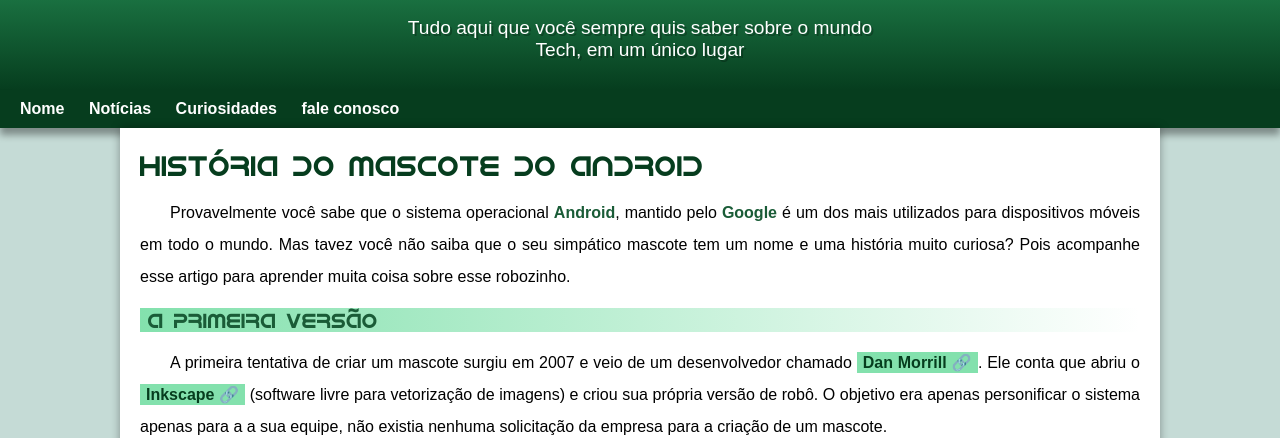
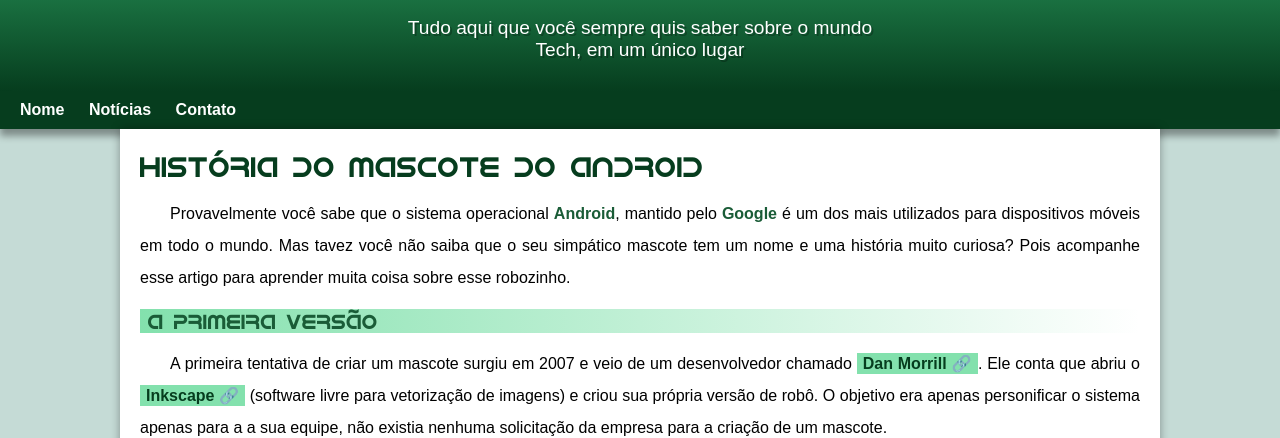
Before and after one commit to lucassantoscoelho/projeto-android, a plain HTML site: page index.html in a window 1280 px wide. Shown: the part 100-538 px from the top of the page. Drawn offline with Linux system fonts and the light colour scheme.

Commit message:
problema de padding resolvido

```diff
--- a/estilo/style.css
+++ b/estilo/style.css
@@ -60,7 +60,7 @@ header > p{
     padding-left: 10px;
     padding-right: 10px;
     margin: auto;
-    margin-bottom: 20px;
+    padding-bottom: 30px;
     color: white;
     text-shadow: 2px 2px 0px rgba(0, 0, 0, 0.267);
 }
--- a/index.html
+++ b/index.html
@@ -17,8 +17,7 @@
     <nav>
         <a href="#">Nome</a>
         <a href="#">Notícias</a>
-        <a href="#">Curiosidades</a>
-        <a href="#">fale conosco</a>
+        <a href="#">Contato</a>
     </nav>
     <main>
         <article>
```
